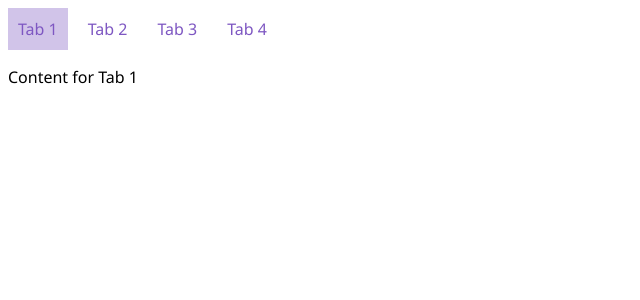
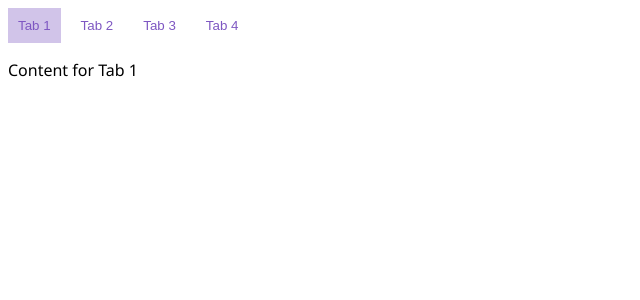
Before and after one commit to LaurenceRLewis/LEARNING-REACT_Tab-Control, a React (Create React App) app: page / in a window 1280 px wide. Shown: the top 300 px of the page, without its empty margins (0-640 px from the left). Built offline with nearby package versions, Linux system fonts and the light colour scheme.

Commit message:
Convert DIV to Button

```diff
--- a/src/TabControl.js
+++ b/src/TabControl.js
@@ -26,7 +26,7 @@ const TabControl = ({ tabs }) => {
         ref={tabListRef}
       >
         {tabs.map((tab, index) => (
-          <div
+          <button
             className="tab"
             role="tab"
             aria-selected={selectedIndex === index}
@@ -38,7 +38,7 @@ const TabControl = ({ tabs }) => {
             onKeyDown={handleKeyDown}
           >
             {tab.label}
-          </div>
+          </button>
         ))}
       </div>
       {tabs.map((tab, index) => (
```
